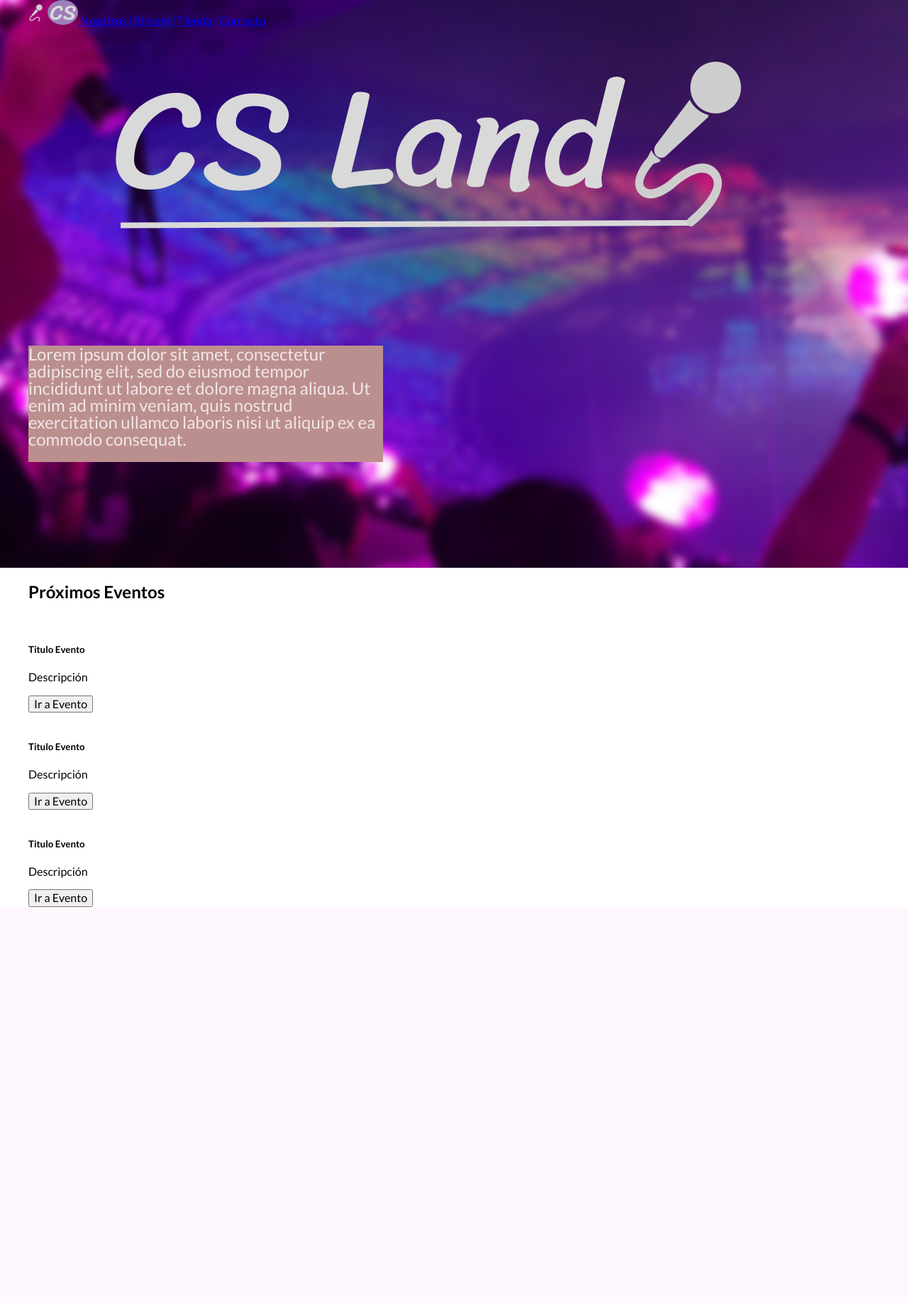
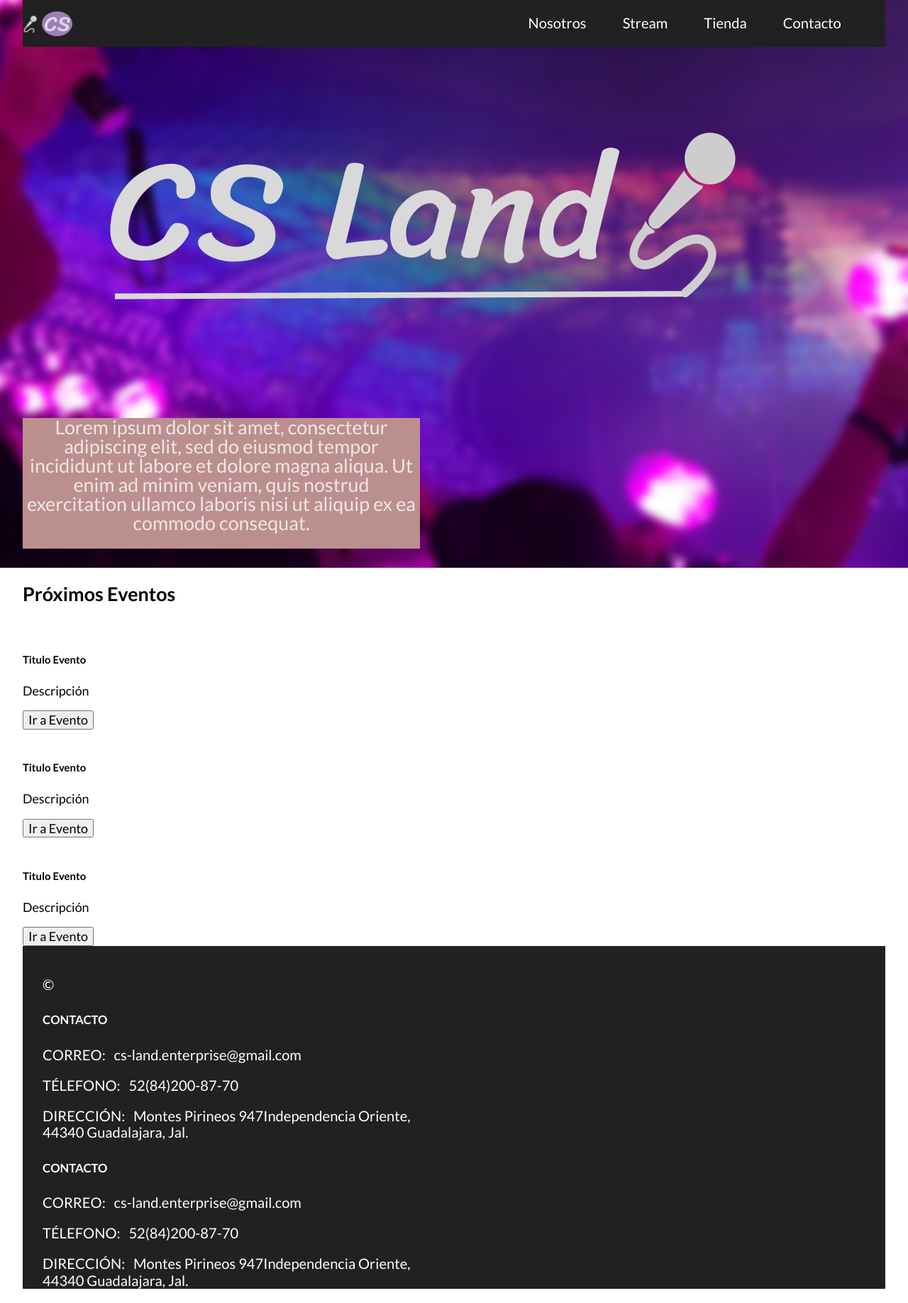
Before and after one commit to j-daniel-cruz-b/CS-Land-php-, a PHP site: page / in a window 1280 px wide. Shown: the whole page at 71% size. Before the commit the page ends 1278 px from the top, so only its background shows below. Run offline with PHP 8.4, Linux system fonts and the light colour scheme.

Commit message:
Actualización navbar

```diff
--- a/css/styles.css
+++ b/css/styles.css
@@ -1,7 +1,7 @@
 /*-----------------------------------------------------------------------*/
 
 html {
-    font-size: 62.5%;
+    font-size: 70%;
     /** Reset para REMS - 62.5% = 10px de 16px **/
 }
 
@@ -10,8 +10,47 @@ body {
     font-size: 1.6rem;
 }
 
+footer {
+    background-color: #212121;
+    color: white;
+    text-decoration: none;
+    font-size: 1.8rem;
+    margin-right: 4rem;
+}
+
 .navbar {
-    background-color: ;
+    background-color: #212121;
+    height: 60px;
+    display: flex;
+    justify-content: space-between;
+    align-items: center;
+    padding-top: 0.5rem;
+}
+
+.nav-navbar {
+    text-decoration: none;
+    font-size: 1.8em;
+    margin-right: 1rem;
+    margin-bottom: 1.5rem;
+}
+
+.icono {
+    margin-right: 1rem;
+}
+
+.navbar a {
+    color: white;
+    text-decoration: none;
+    font-size: 1.8rem;
+    margin-right: 4rem;
+}
+
+.navbar a:hover {
+    color: #D693BE;
+}
+
+.navbar a:last-of-type {
+    margin: 0rem;
 }
 
 .header-home {
@@ -29,7 +68,7 @@ body {
 }
 
 .contenido-header {
-    /* height: 100%; */
+    height: 100%;
     display: flex;
     flex-direction: column;
     justify-content: space-between;
@@ -42,4 +81,10 @@ body {
     max-width: 50rem;
     line-height: 1;
     font-size: 2.4rem;
+    text-align: center;
 }
+
+.col {
+    max-width: 50rem;
+    margin-left: 2.5rem;
+}
--- a/index.html
+++ b/index.html
@@ -14,14 +14,17 @@
     <header class="header-home">
         <div class="contenedor contenido-header">
             <div class="navbar">
-                <nav>
-                    <a href="/">
-                        <img src="img/icono.png" alt="Logotipo de CS Land">
+                <a href="/" class="icono">
+                    <img src="img/icono.png" alt="Logotipo de CS Land">
+                </a>
+                <nav class="nav-navbar">
+                    <a href="nosotros.html">Nosotros</a>
+                    <a href="stream.html">Stream</a>
+                    <a href="tienda.html">Tienda</a>
+                    <a href="contacto.html">Contacto</a>
+                    <a href="">
+                        <img src="" alt="">
                     </a>
-                    <a href="nosotros.html">Nosotros |</a>
-                    <a href="stream.html">Stream |</a>
-                    <a href="tienda.html">Tienda |</a>
-                    <a href="contacto.html">Contacto</a>
                 </nav>
             </div>
             <div class="logo-home">
@@ -31,7 +34,7 @@
         </div>
     </header>
 
-    <section class="contenedor contenedor">
+    <section class="contenedor prox-eventos">
         <div class="eventos">
             <h2>Próximos Eventos</h2>
             <div class="evento">
@@ -61,11 +64,34 @@
         </div>
     </section>
     <section>
+        <div class="descubre">
 
+        </div>
     </section>
     <section>
 
     </section>
+
+    <footer class="contenedor">
+        <div class="col">
+            <img src="" alt="" srcset="">
+            <div>
+                <p> &copy; </p>
+            </div>
+        </div>
+        <div class="col">
+            <h5>CONTACTO</h5>
+            <p>CORREO: &ThinSpace; <span>cs-land.enterprise@gmail.com</span></p>
+            <p>TÉLEFONO: &ThinSpace; <span>52(84)200-87-70</span></p>
+            <P>DIRECCIÓN: &ThinSpace; <span>Montes Pirineos 947Independencia Oriente, 44340 Guadalajara, Jal.</span></P>
+        </div>
+        <div class="col">
+            <h5>CONTACTO</h5>
+            <p>CORREO: &ThinSpace; <span>cs-land.enterprise@gmail.com</span></p>
+            <p>TÉLEFONO: &ThinSpace; <span>52(84)200-87-70</span></p>
+            <P>DIRECCIÓN: &ThinSpace; <span>Montes Pirineos 947Independencia Oriente, 44340 Guadalajara, Jal.</span></P>
+        </div>
+    </footer>
 </body>
 
 </html>
```
Also changed, not shown: nosotros.html (+37 -0 lines).
